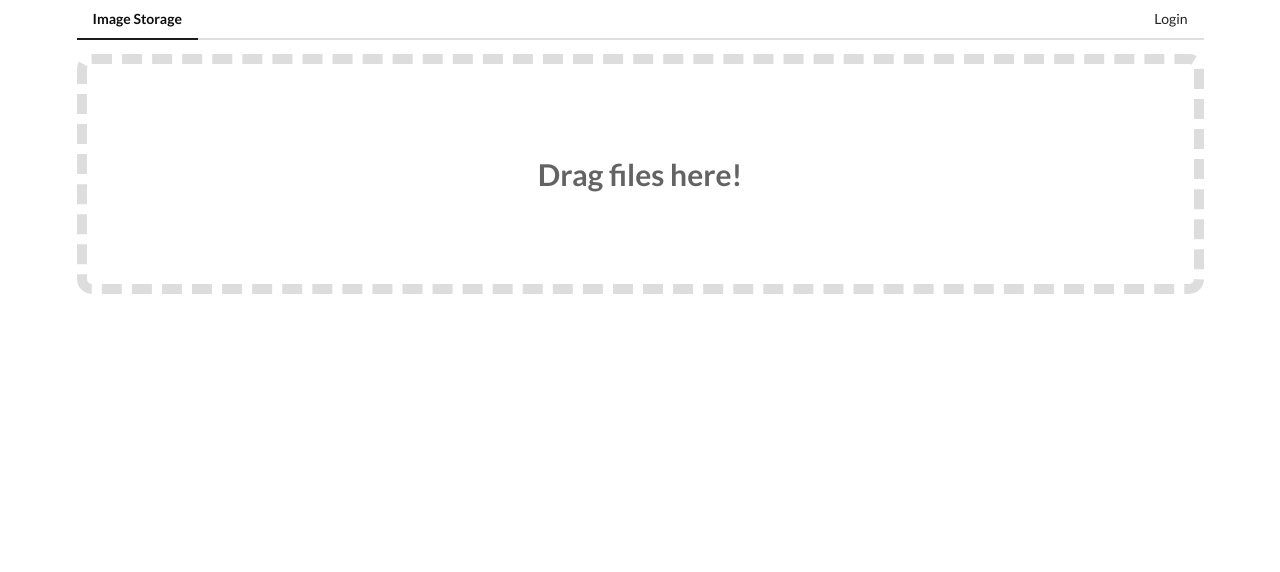
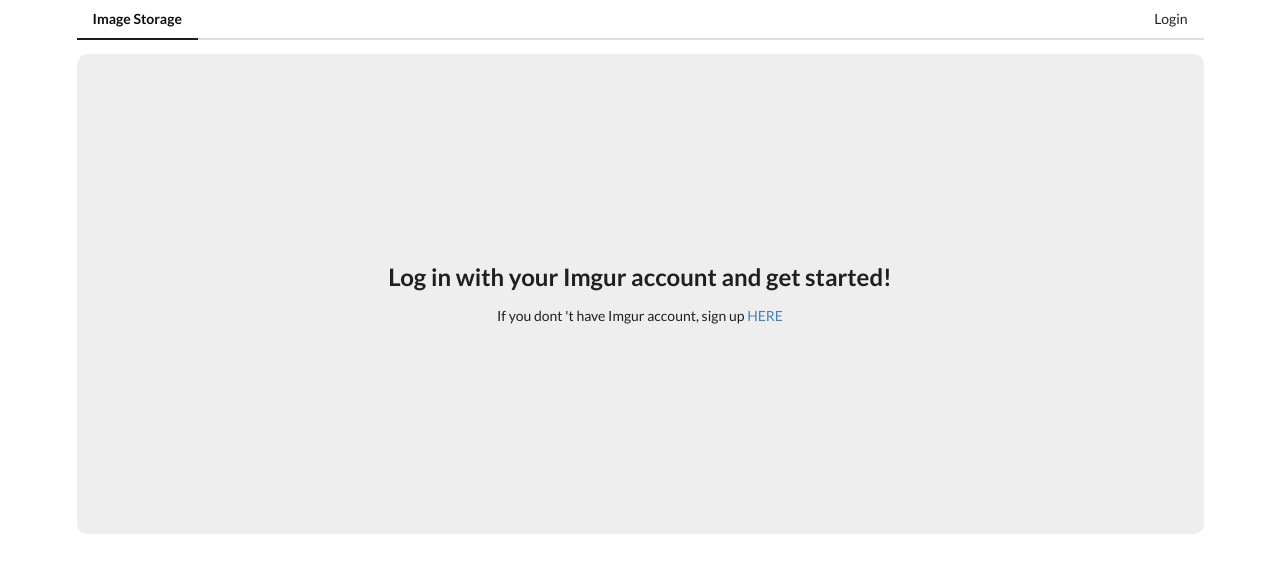
Before and after one commit to DarioDado/imgur-images-cloud, a Vue app: page /upload in a window 1280 px wide. Shown: the top 572 px of the page. Built offline with nearby package versions, Linux system fonts and the light colour scheme.

Commit message:
create LoginMessage component

```diff
--- a/src/App.vue
+++ b/src/App.vue
@@ -11,6 +11,6 @@ export default {
   name: 'App',
   components: {
     AppHeader,
-  }
+  },
 }
 </script>
--- a/src/components/ImageList.vue
+++ b/src/components/ImageList.vue
@@ -1,15 +1,22 @@
 <template>
-  <div class="images-container">
-    <img v-for="image in allImages" :src="image.link" :key="image.id">
+  <div>
+    <div v-if="isLoggedIn" class="images-container">
+      <img v-for="image in allImages" :src="image.link" :key="image.id">
+    </div>
+    <login-message v-else></login-message>
   </div>
 </template>
 
 <script>
 import { mapActions, mapGetters } from 'vuex';
+import LoginMessage from './LoginMessage';
 export default {
   name: 'ImageList',
+  components: {
+    LoginMessage,
+  },
   computed: {
-    ...mapGetters(['allImages']),
+    ...mapGetters(['allImages','isLoggedIn']),
   },
   methods: {
     ...mapActions(['fetchImages']),
--- /dev/null
+++ b/src/components/LoginMessage.vue
@@ -0,0 +1,24 @@
+<template>
+  <div class="login-msg">
+      <h2>Log in with your Imgur account and get started!</h2>
+      <p>If you dont 't have Imgur account, sign up <a href="https://imgur.com/register?redirect=https%3A%2F%2Fimgur.com%2F" target="_blank">HERE</a></p>
+  </div>
+</template>
+
+<script>
+export default {
+  name: 'LoginMessage',
+}
+</script>
+
+<style scoped>
+  .login-msg {
+    display: flex;
+    flex-direction: column;
+    justify-content: center;
+    align-items: center;
+    height: 60vh;
+    background-color: #eee;
+    border-radius: 10px;
+  }
+</style>
--- a/src/components/UploadForm.vue
+++ b/src/components/UploadForm.vue
@@ -1,16 +1,24 @@
 <template>
   <div>
-    <div class="dropper">
+    <div v-if="isLoggedIn" class="dropper">
       <input type="file" @change="uploadImages($event.target.files)" multiple accept="image/*">
       <span>Drag files here!</span>
     </div>
+    <login-message v-else></login-message>
   </div>
 </template>
 
 <script>
-import { mapActions } from 'vuex';
+import { mapActions, mapGetters } from 'vuex';
+import LoginMessage from './LoginMessage';
 export default {
   name: 'UploadForm',
+  components: {
+    LoginMessage,
+  },
+  computed: {
+    ...mapGetters(['isLoggedIn']),
+  },
   methods: {
     ...mapActions(['uploadImages']),
   }
```
